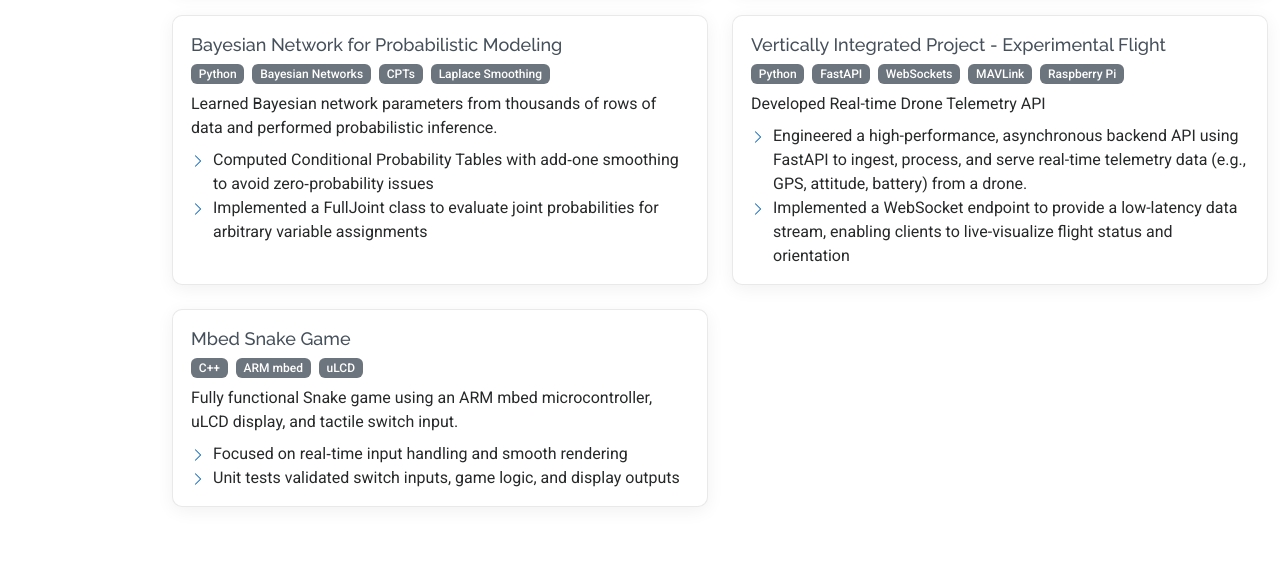
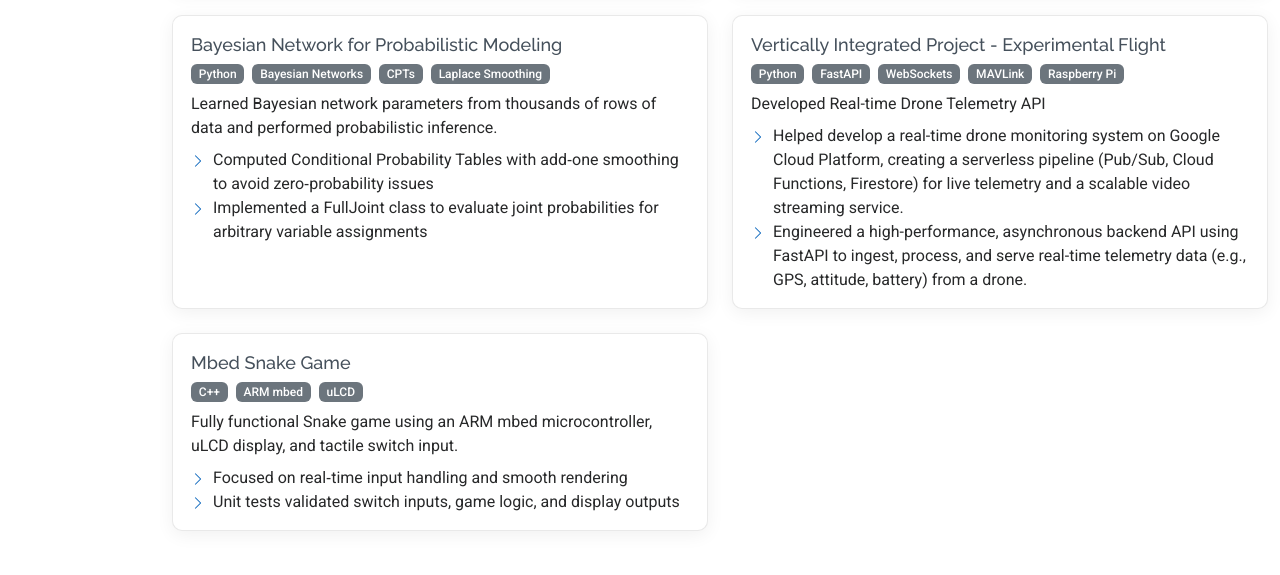
Before and after one commit to ayansagarwal/profile, a plain HTML site: page index.html in a window 1280 px wide. Shown: the part 4720-5295 px from the top of the page. Drawn offline with Linux system fonts and the light colour scheme.

Commit message:
Updated resume and vip descriptions

```diff
--- a/index.html
+++ b/index.html
@@ -442,8 +442,10 @@
                 </div>
                 <p class="mb-2">Developed Real-time Drone Telemetry API</p>
                 <ul class="mb-0">
-                  <li>Engineered a high-performance, asynchronous backend API using FastAPI to ingest, process, and serve real-time telemetry data (e.g., GPS, attitude, battery) from a drone.</li>
-                  <li>Implemented a WebSocket endpoint to provide a low-latency data stream, enabling clients to live-visualize flight status and orientation</li>
+                  <li>Helped develop a real-time drone monitoring system on Google Cloud Platform, creating a serverless pipeline
+                      (Pub/Sub, Cloud Functions, Firestore) for live telemetry and a scalable video streaming service.</li>
+                  <li>Engineered a high-performance, asynchronous backend API using FastAPI to ingest, process, and serve real-time
+                      telemetry data (e.g., GPS, attitude, battery) from a drone.</li>
                 </ul>
               </div>
             </div>
```
Also changed, not shown: 1 other file.
